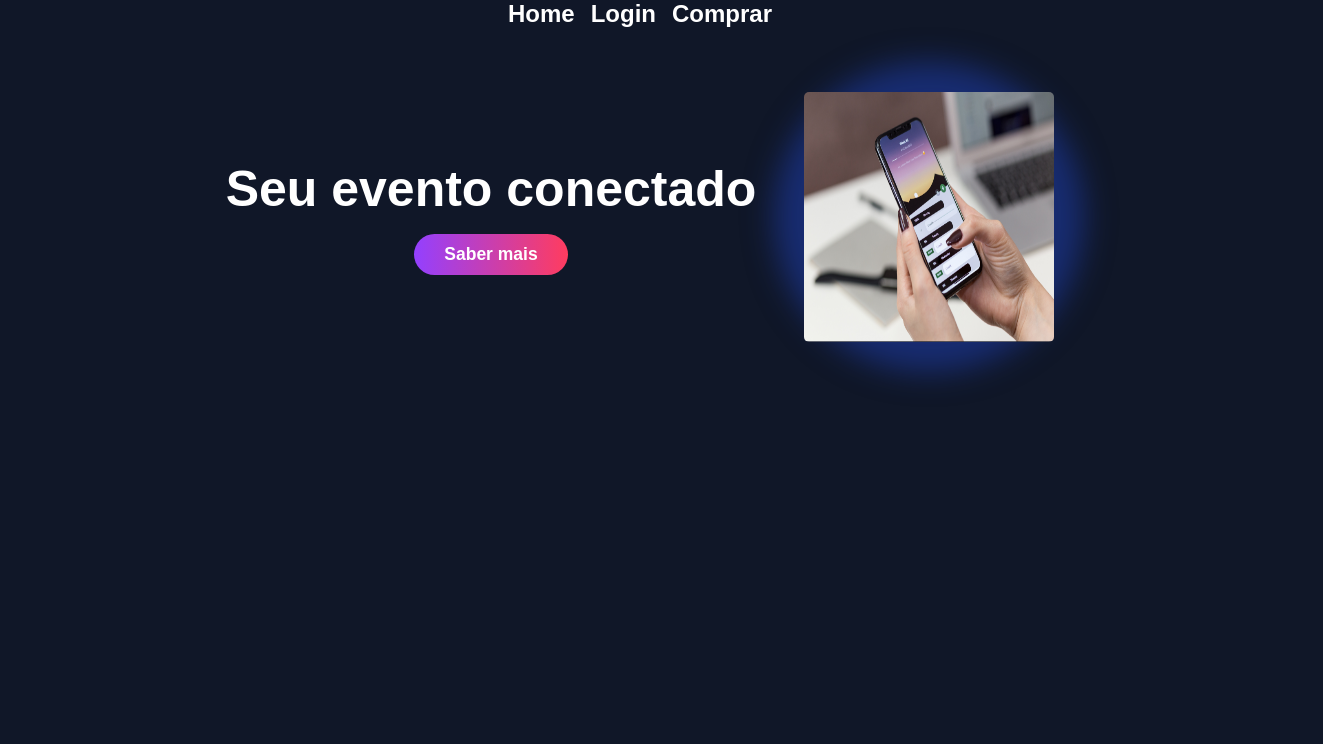
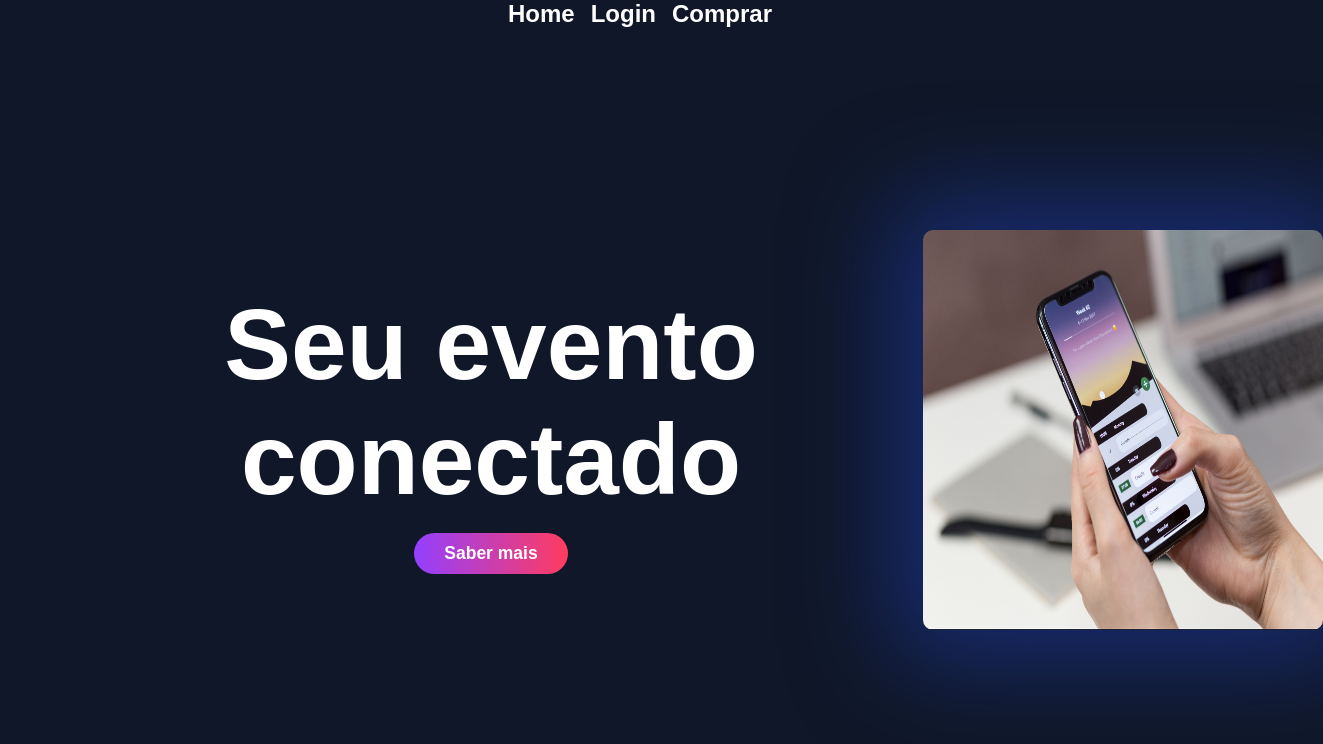
Before and after one commit to S1NS3RO/Comemore, a Next.js app: page / in a window 1280 px wide. Shown: the top 744 px of the page, 1323 px wide, since content can reach past the window. Built offline with nearby package versions, Linux system fonts and the light colour scheme.

Commit message:
Layout pagina home para desktop

```diff
--- a/src/app/about/page.tsx
+++ b/src/app/about/page.tsx
@@ -2,6 +2,7 @@ export default function About() {
   return (
     <>
       <h1>About</h1>
+
     </>
   )
 }
--- a/src/styles/p-home.scss
+++ b/src/styles/p-home.scss
@@ -46,5 +46,24 @@
     align-items: center;
     justify-content: center;
     padding: 2rem;
+    height: 100%;
   }
+
+  .home-text {
+    font-size: 50px;
+  }
+
+  .home button {
+    padding: 300px;
+  }
+
+  .home-img img {
+    width: 400px;
+    height: 400px;
+  }
+
+  .home-img img {
+    box-shadow: 0 0 100px 30px rgb(31, 65, 187, 0.5);
+    border-radius: 10px;
+    }
 }
```
